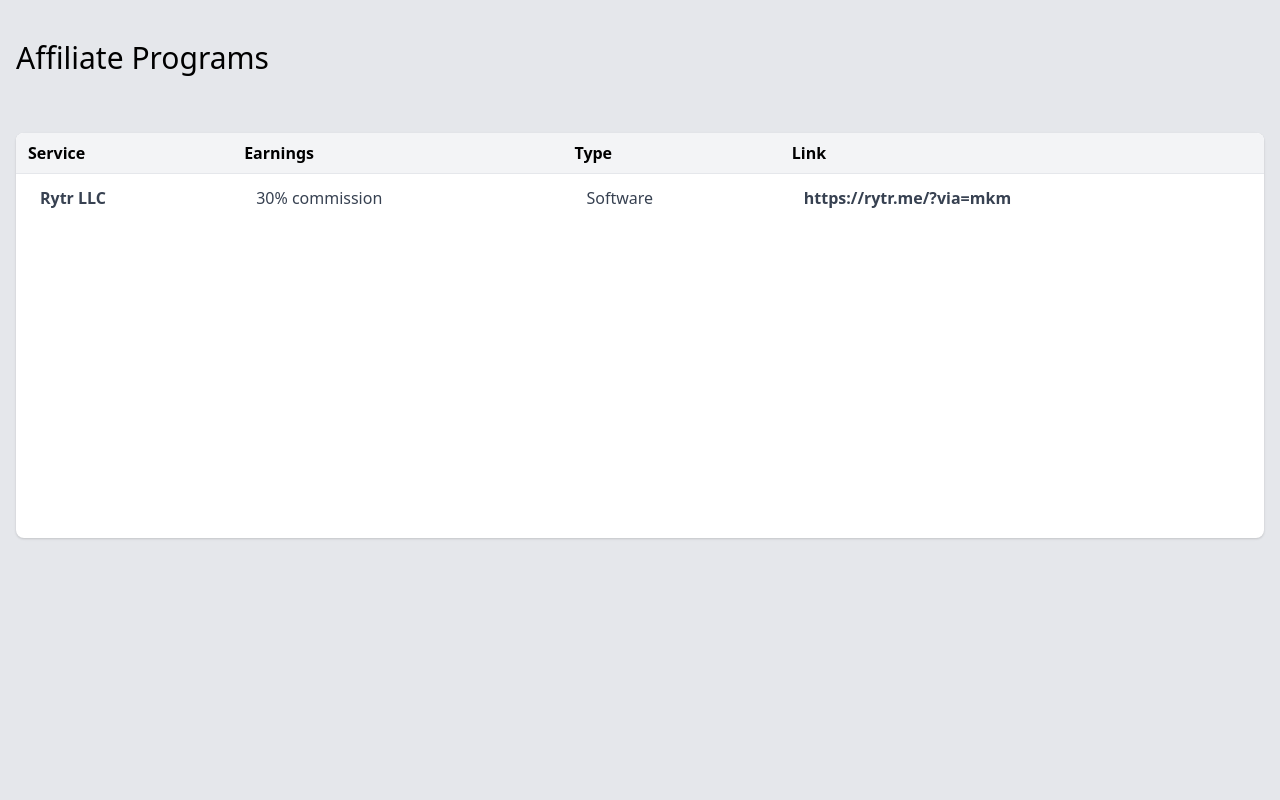
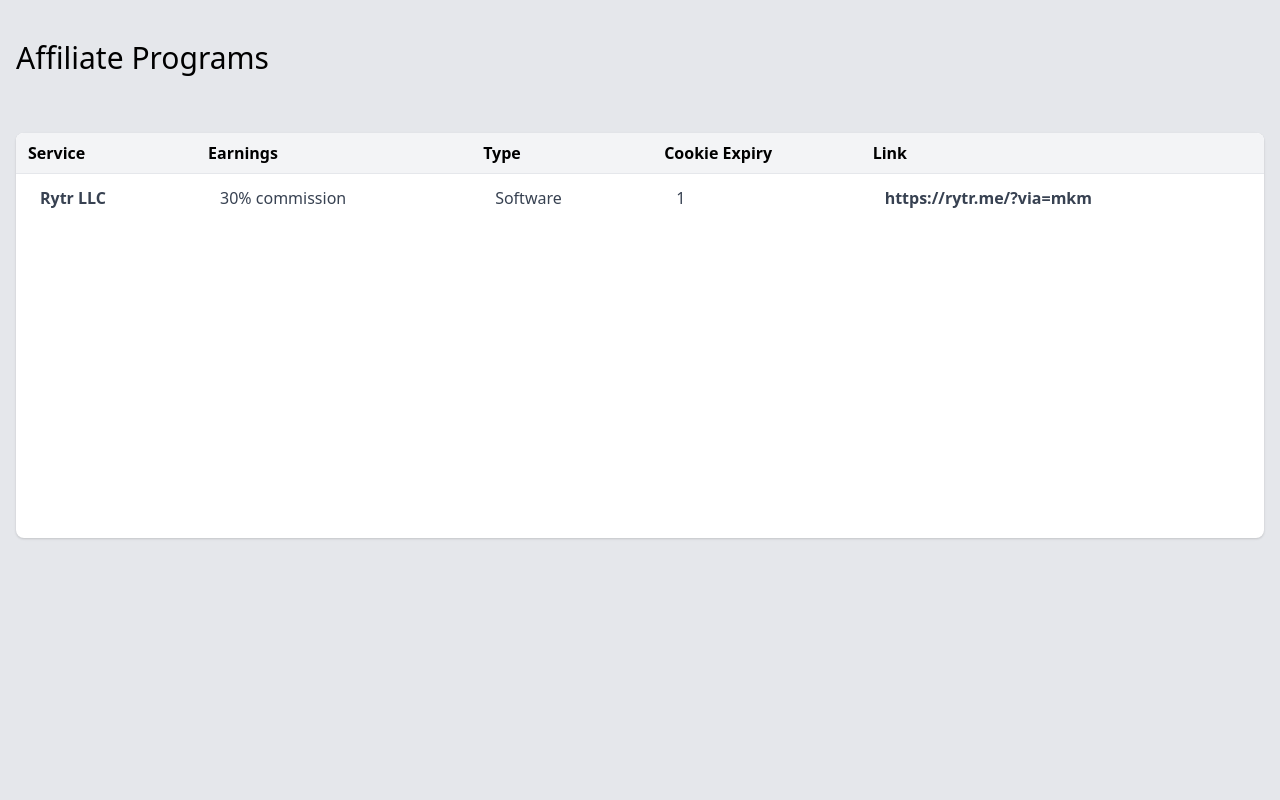
Before and after one commit to firstclick6820/data-set, a Django app: page / in a window 1280 px wide. Run offline with Django 4.2, Linux system fonts and the light colour scheme; data comes from the database, SQL or seed files in the repository.

Commit message:
New feature is added

```diff
--- a/core/templates/core/home.html
+++ b/core/templates/core/home.html
@@ -21,6 +21,9 @@
 						</th>
                         <th class="py-2 px-3 sticky top-0 border-b border-gray-200 bg-gray-100">
 							Type
+						</th>
+                        <th class="py-2 px-3 sticky top-0 border-b border-gray-200 bg-gray-100">
+							Cookie Expiry
 						</th>
                         <th class="py-2 px-3 sticky top-0 border-b border-gray-200 bg-gray-100">
 							Link
@@ -48,6 +51,9 @@
                                     <span class="text-gray-700 px-6 py-3 flex items-center">{{record.type}}</span>
                                 </td>
                                 <td class="border-dashed border-t border-gray-200 userId">
+                                    <span class="text-gray-700 px-6 py-3 flex items-center">{{record.cookie_expiry}}</span>
+                                </td>
+                                <td class="border-dashed border-t border-gray-200 userId">
                                     <span class="text-gray-700 px-6 py-3 flex items-center font-semibold items-center hover:text-red-600 decoration-2 hover:underline">
                                         <a href={{record.link}}>{{record.link}}</a>
                                     </span>
```
